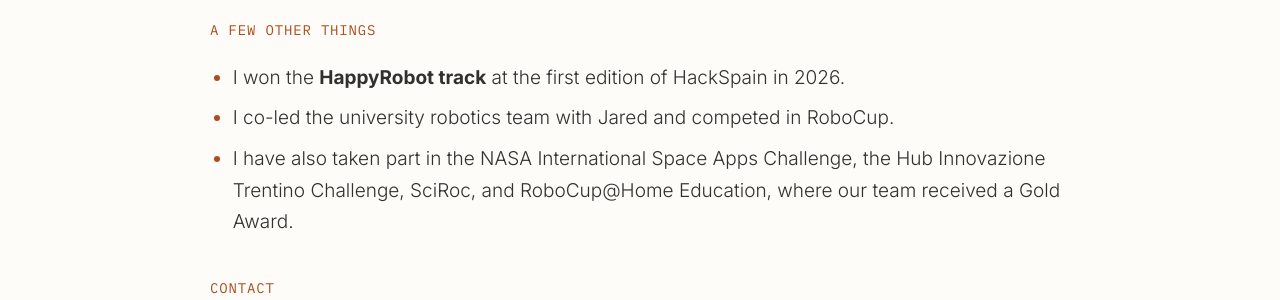
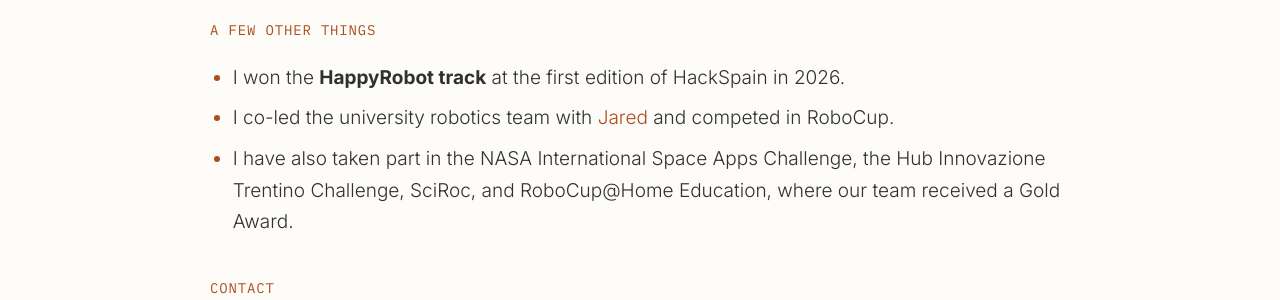
Before and after one commit to jucamohedano/jucamohedano.github.io, a Jekyll site: the page built from index.md, in a window 1280 px wide. Shown: the part 1207-1507 px from the top of the page. Built offline with Jekyll 4.4.1, drawn with Linux system fonts in a browser that asks for light colours; part of the change alters nothing that is shown.

```diff
--- a/index.md
+++ b/index.md
@@ -84,7 +84,7 @@ layout: default
     <h2 class="section-title">a few other things</h2>
     <ul class="notables">
         <li>I won the <strong>HappyRobot track</strong> at the first edition of HackSpain in 2026.</li>
-        <li>I co-led the university robotics team with Jared and competed in RoboCup.</li>
+        <li>I co-led the university robotics team with <a href="https://www.linkedin.com/in/jared-w-swift/">Jared</a> and competed in RoboCup.</li>
         <li>
             I have also taken part in the NASA International Space Apps Challenge,
             the Hub Innovazione Trentino Challenge, SciRoc, and RoboCup@Home
```
